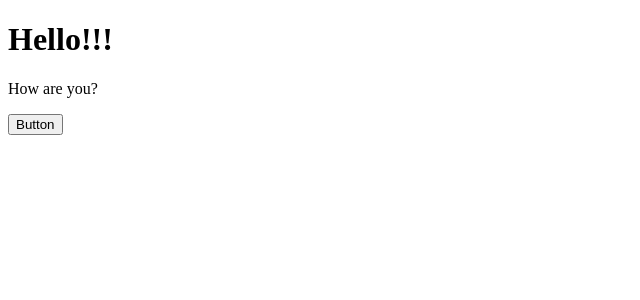
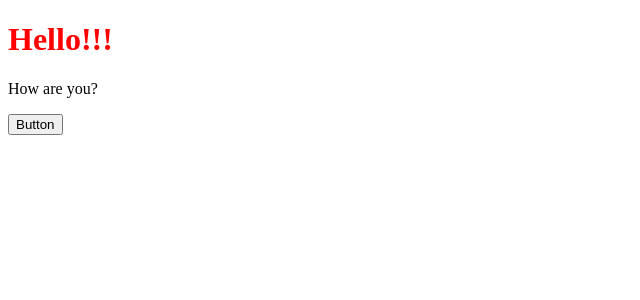
Before and after one commit to koyamal/learn-react-02-01, a React (Create React App) app: page / in a window 1280 px wide. Shown: the top 300 px of the page, without its empty margins (0-640 px from the left). Built offline with nearby package versions, Linux system fonts and the light colour scheme.

Commit message:
Add style of h1 in App.jsx

```diff
--- a/src/App.jsx
+++ b/src/App.jsx
@@ -6,7 +6,7 @@ const App = () => {
   };
   return (
     <>
-      <h1>Hello!!!</h1>
+      <h1 style={{ color: "red" }}>Hello!!!</h1>
       <p>How are you?</p>
       <button onClick={onClickButton}>Button</button>
     </>
```
